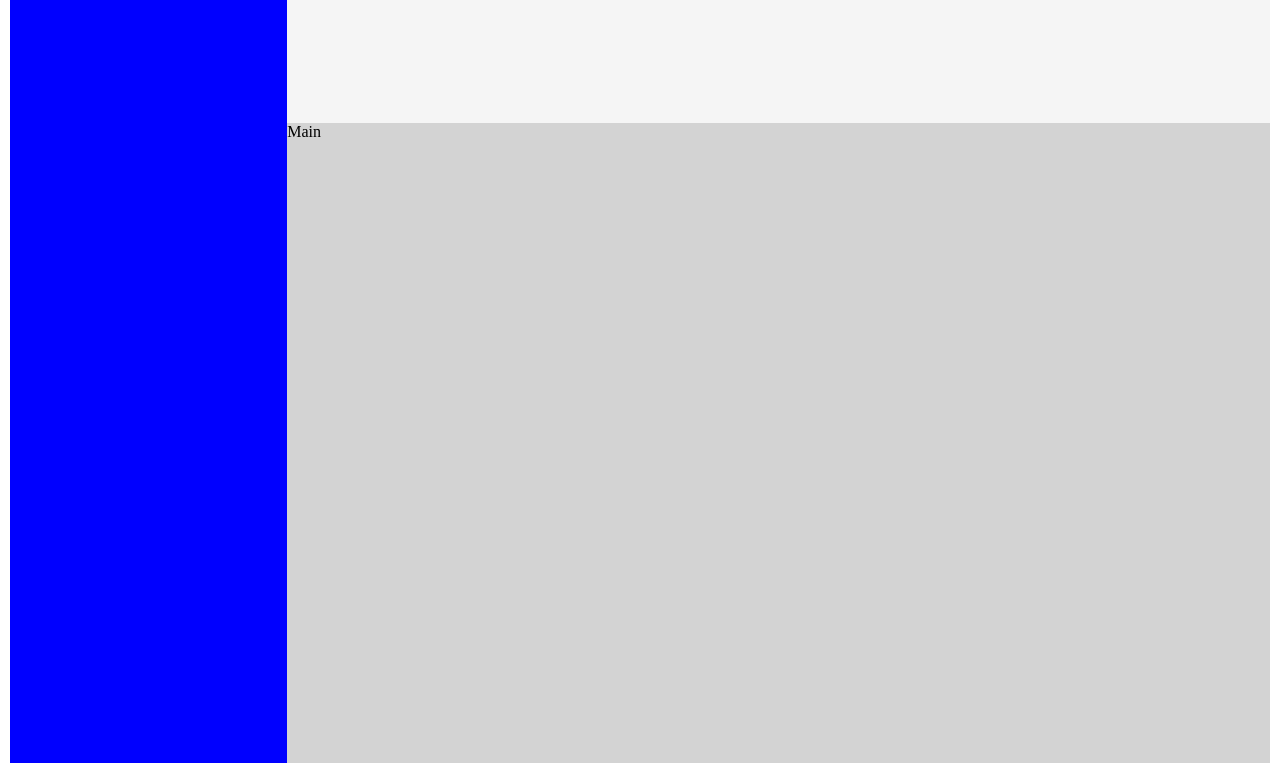
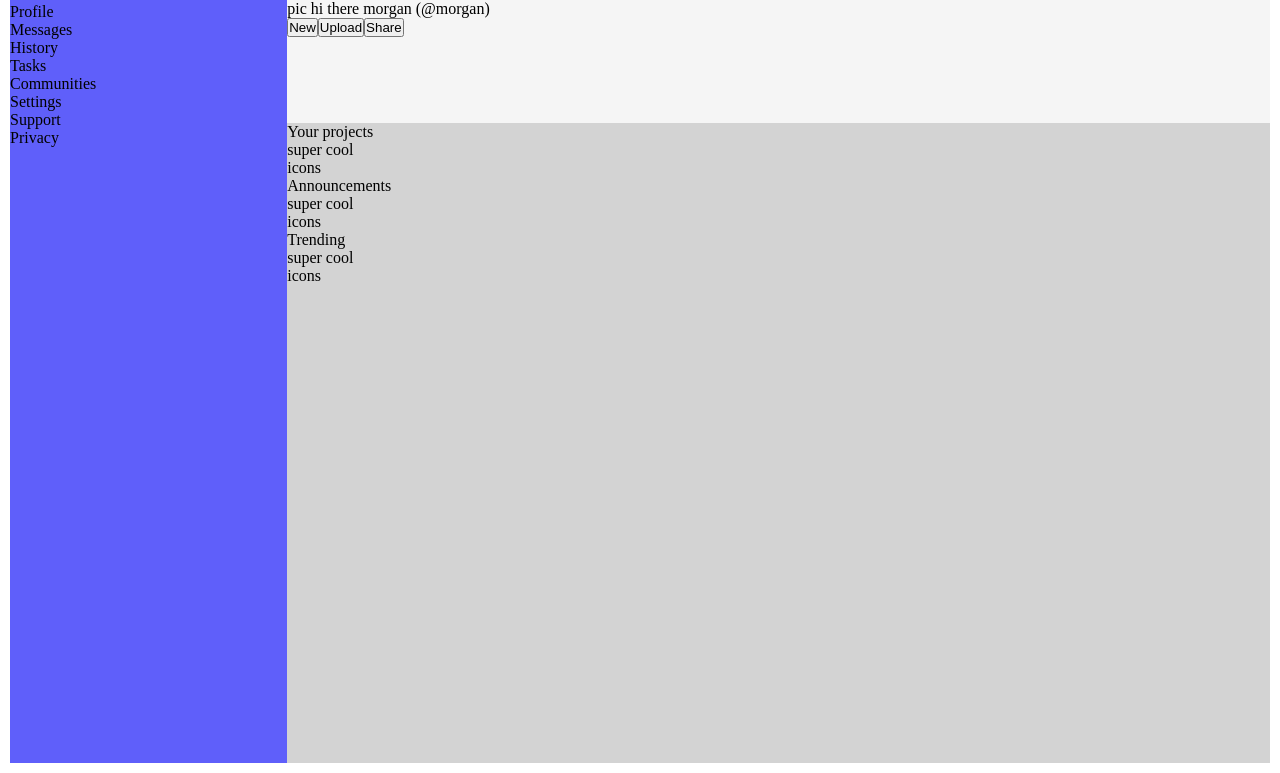
Before and after one commit to MarijaAvramovic/Admin-Dashboard, a plain HTML site: page index.html in a window 1280 px wide. Shown: the part 47-820 px from the top of the page. Drawn offline with Linux system fonts and the light colour scheme.

Commit message:
nest html elements to parent element

```diff
--- a/index.html
+++ b/index.html
@@ -9,11 +9,75 @@
 <body>
     <div class="page">
 
-    <div class="header">Header</div>
-     <div class="main">Main</div>
+    <div class="header">
+        <div>search <input type="text"></div>
+        <div>alert pic morgan oakley </div>
+        <div>
+            pic hi there morgan (@morgan)
+        </div>
+        <div><button>New</button><button>Upload</button><button>Share</button></div>
 
-    <div class="sidebar">Dashboard
-        lorem*100</div>
+
+    </div>
+     <div class="main">
+
+        <div>Your projects
+            <div>
+            <div class="card">
+                <div>super cool</div>
+                <div>icons</div>
+            </div>
+           </div>   <!-- div holding cards end-->
+        </div>
+        <div>
+            Announcements
+            <div>
+                <div class="announcements-card">
+                <div>super cool</div>
+                <div>icons</div>
+            </div>
+            </div> <!-- div holding announcements cards end-->
+        </div>
+        <div>
+            Trending
+            <div>
+
+                <div class="trending-card">
+                <div>super cool</div>
+                <div>icons</div>
+            </div>
+
+            </div> <!-- div holding trending cards end-->
+        </div>
+
+     </div>
+
+    <div class="sidebar">
+
+<div class="logo"> <h3>Dashboard</h3></div>
+        <div>
+
+            <ul>
+            <li>Home</li>
+            <li>Profile</li>
+            <li>Messages</li>
+            <li>History</li>
+            <li>Tasks</li>
+            <li>Communities</li>
+        </ul>
+
+        </div>
+        <div>
+
+            <ul>
+            <li>Settings</li>
+            <li>Support</li>
+            <li>Privacy</li>
+
+        </ul>
+        </div>
+
+    </div>
     </div>
 </body>
 </html>
--- a/style.css
+++ b/style.css
@@ -3,7 +3,9 @@
     padding: 0;
     box-sizing: border-box;
 }
-
+ul li {
+    list-style-type: none;
+}
 .page {
     margin: 10px;
     display: grid;
@@ -16,7 +18,7 @@
 }
 
 .sidebar {
-     background-color: blue;
+     background-color: rgb(95, 95, 250);
     grid-area: sidebar;
 }
 
```
Also changed, not shown: 1 other file.
